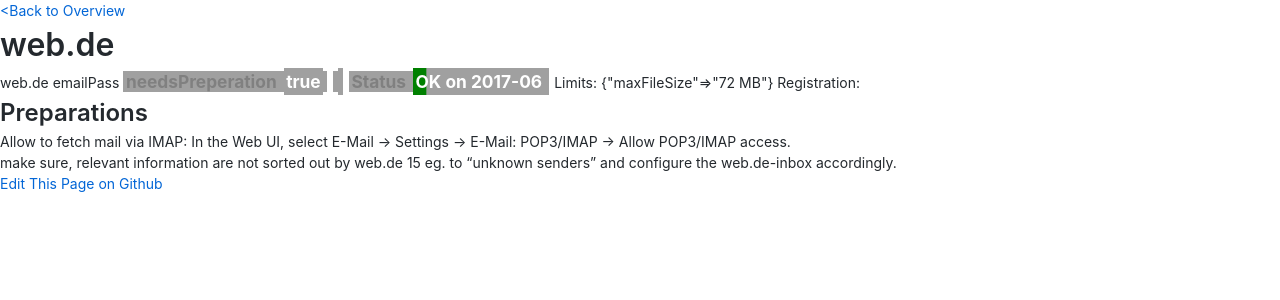
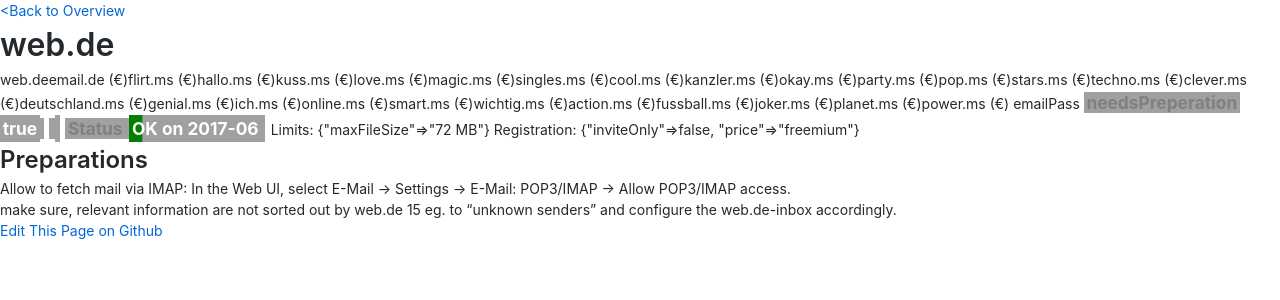
Before and after one commit to deltachat/provider-db, a Jekyll site: the page built from _providers/web.de.md, in a window 1280 px wide. Shown: the top 300 px of the page. Built offline with Jekyll 4.4.1, drawn with Linux system fonts in a browser that asks for light colours.

Commit message:
add some easy to get information

```diff
--- a/_providers/web.de.md
+++ b/_providers/web.de.md
@@ -1,6 +1,34 @@
 ---
 name: web.de
-website: web.de
+website:
+- web.de
+- email.de (€)
+- flirt.ms (€)
+- hallo.ms (€)
+- kuss.ms (€)
+- love.ms (€)
+- magic.ms (€)
+- singles.ms (€)
+- cool.ms (€)
+- kanzler.ms (€)
+- okay.ms (€)
+- party.ms (€)
+- pop.ms (€)
+- stars.ms (€)
+- techno.ms (€)
+- clever.ms (€)
+- deutschland.ms (€)
+- genial.ms (€)
+- ich.ms (€)
+- online.ms (€)
+- smart.ms (€)
+- wichtig.ms (€)
+- action.ms (€)
+- fussball.ms (€)
+- joker.ms (€)
+- planet.ms (€)
+- power.ms (€)
+
 credentials: emailPass
 needsPreperation: true
 status:
@@ -8,7 +36,9 @@
  date: 2017-06
 limits:
  maxFileSize: "72 MB"
-
+registration:
+ inviteOnly: false
+ price: freemium
 ---
 
 ## Preparations
```
Also changed, not shown: _providers/gmail.md (+1 -0 lines), _providers/gmx.net.md (+10 -0 lines), _providers/mailbox.org.md (+4 -1 lines), _providers/protonmail.md (+3 -1 lines), _providers/strato.de.md (+1 -1 lines).
